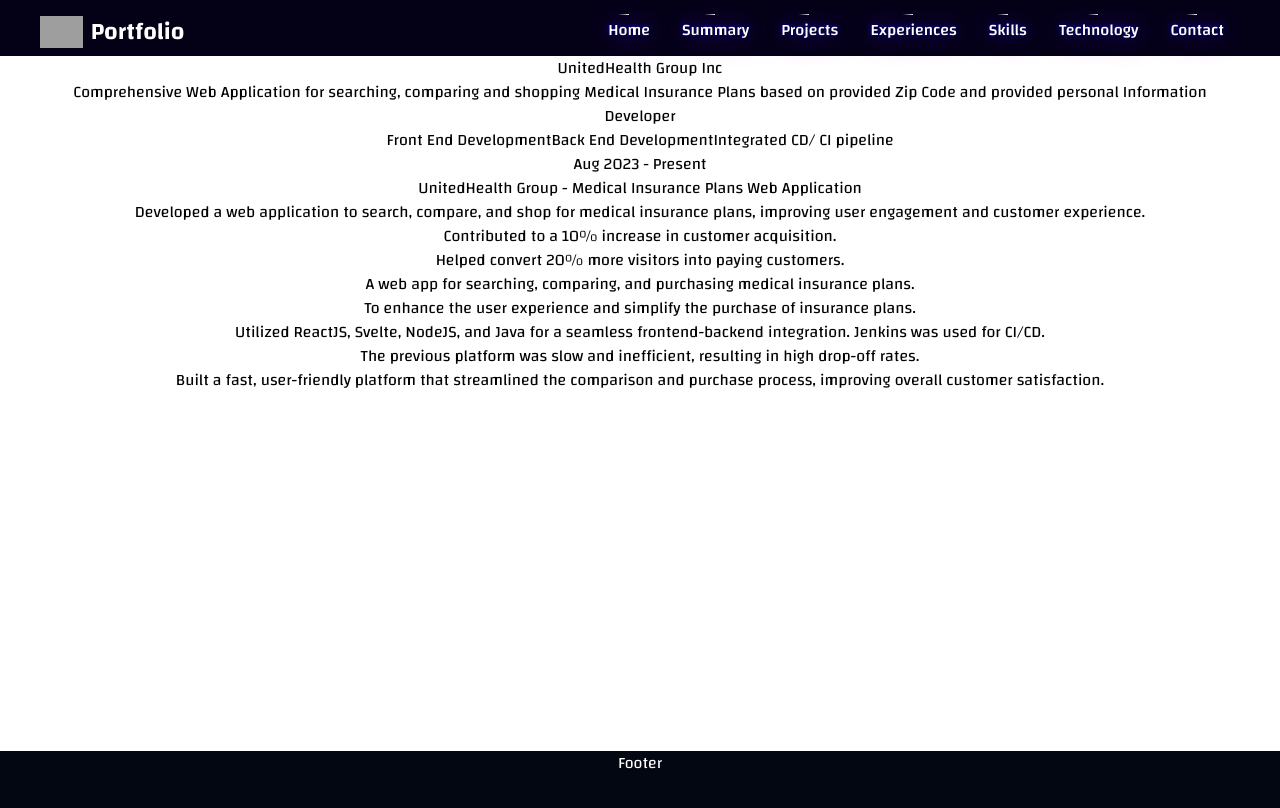
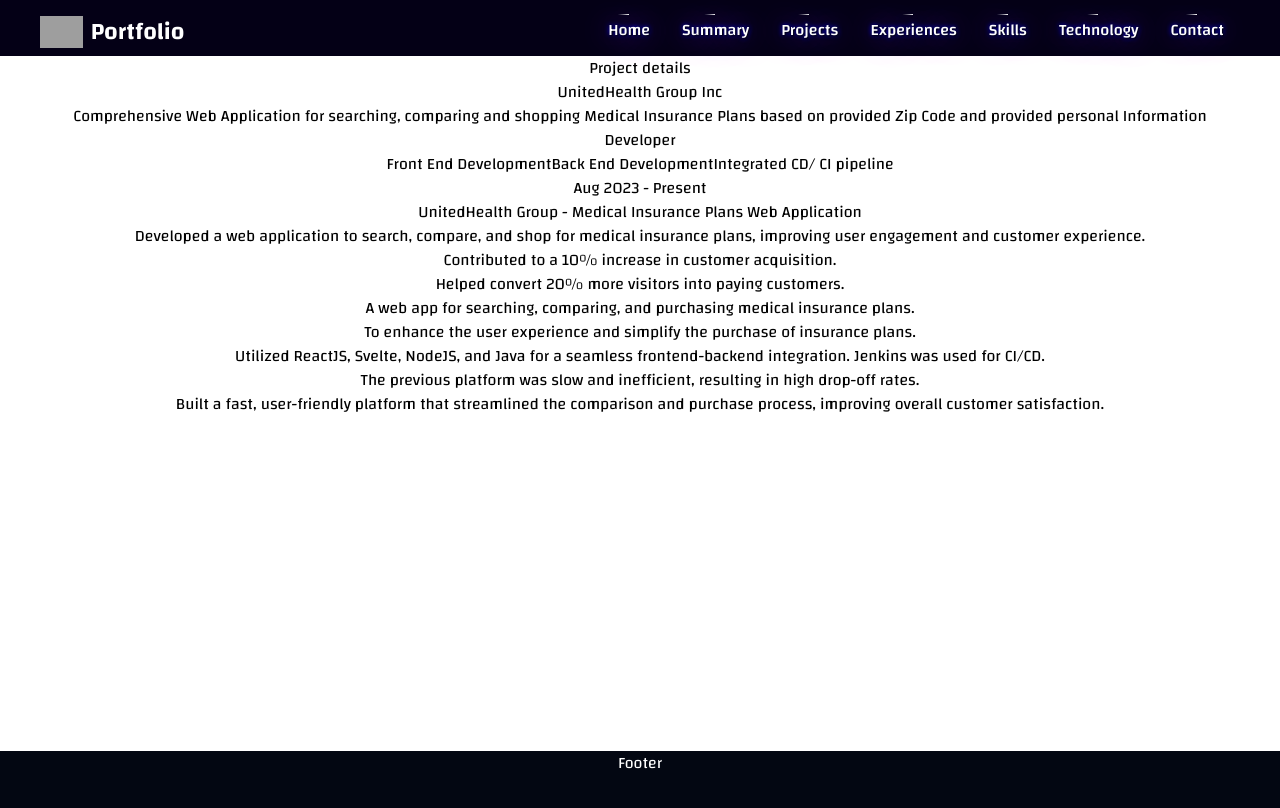
Before and after one commit to tanmayKumarSarkar/tanmayKumarSarkar.github.io, a React (Vite) app: page /project/1 in a window 1280 px wide. Shown: the top 808 px of the page. Built offline with nearby package versions, Linux system fonts and the light colour scheme; grey boxes are pictures that could not be loaded.

Commit message:
url fix test

```diff
--- a/package.json
+++ b/package.json
@@ -1,6 +1,6 @@
 {
   "name": "tanmaykumarsarkar",
-  "homepage": "https://tanmayKumarSarkar.github.io/",
+  "homepage": "https://tanmayKumarSarkar.github.io",
   "private": true,
   "version": "0.0.0",
   "type": "module",
@@ -8,7 +8,7 @@
     "predeploy": "npm run build",
     "deploy": "gh-pages -d build",
     "dev": "vite --host",
-    "build": "vite build",
+    "build": "vite build && cp build/index.html build/404.html",
     "lint": "eslint . --ext js,jsx --report-unused-disable-directives --max-warnings 0",
     "preview": "vite preview"
   },
--- a/src/components/Projects/ProjectDetails.jsx
+++ b/src/components/Projects/ProjectDetails.jsx
@@ -9,6 +9,7 @@
   return (
     <div className="project-details-container min-h-[calc(100vh-49px)] bg-white">
       <div className="h-14 bg-[#040016]"></div>
+      Project details
       <div>{exp.Project}</div>
       <div>{exp.Description}</div>
       <div>{exp.Role}</div>
--- a/src/main.jsx
+++ b/src/main.jsx
@@ -6,7 +6,7 @@
 
 ReactDOM.createRoot(document.getElementById("root")).render(
   <React.StrictMode>
-    <Router>
+    <Router basename={"/"} >
       <App />
     </Router>
   </React.StrictMode>
--- a/vite.config.js
+++ b/vite.config.js
@@ -7,5 +7,6 @@
   build: {
       outDir: './build',
       emptyOutDir: true
-  }
+  },
+  base: "./"
 })
```
